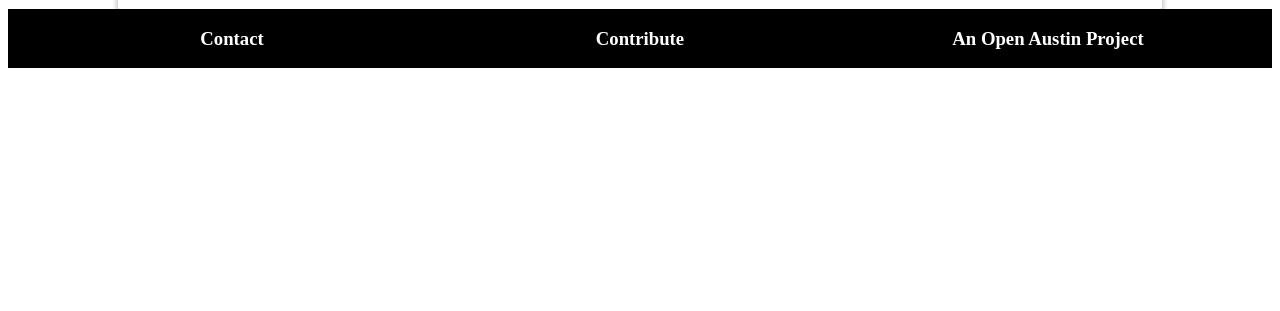
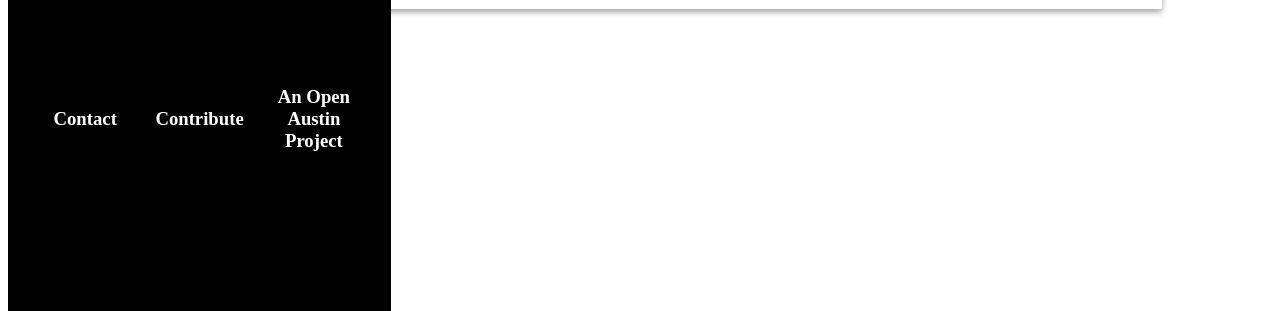
Before and after one commit to open-austin/GreenBelts, a Node server app: page / in a window 1280 px wide. Shown: the part 489-800 px from the top of the page. Run offline with Node 20, Linux system fonts and the light colour scheme; some libraries are stand-ins or nearby versions; some web fonts are replaced.

Commit message:
Sticky bottom footer

```diff
--- a/public/style.css
+++ b/public/style.css
@@ -8,6 +8,8 @@ main {
   margin: 30px auto 30px auto;
   padding: 20px;
   height: auto;
+  flex: 1 0 auto; /* Prevent Chrome, Opera, and Safari from letting these items shrink to smaller than their content's default minimum size. */
+
 }
 
 /* ========================= NAVBAR ========================== */
@@ -56,15 +58,19 @@ main {
 
  footer {
      width: 100 vw;
-     height: auto;
+     //height: auto;
+     height: 30vw;
      background-color: black;
+     bottom: 0;
      color: white;
+     position: absolute;
      display: flex;
      flex-flow: row wrap;
      justify-content: center;
      align-items: center;
      padding: 0 20px 0 20px;
      text-align: center;
+     flex-shrink: 0; /* Prevent Chrome, Opera, and Safari from letting these items shrink to smaller than their content's default minimum size. */
  }
 
  footer #contact {
```
